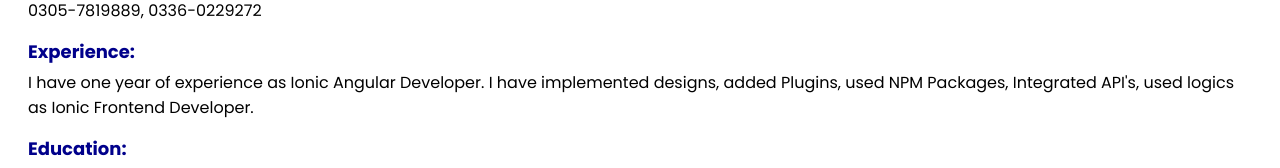
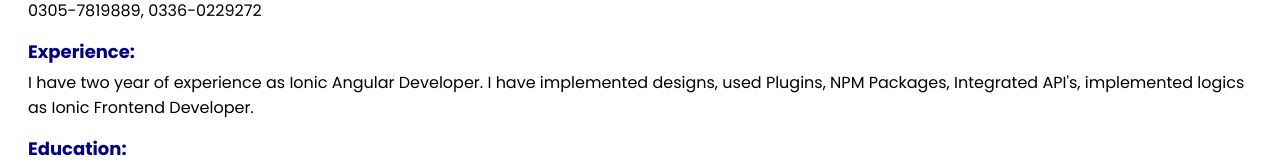
Before and after one commit to Ali-Gharsheen/portfolio_site, a plain HTML site: page index.html in a window 1280 px wide. Shown: the part 256-424 px from the top of the page. Drawn offline with Linux system fonts and the light colour scheme.

Commit message:
Update index.html

```diff
--- a/index.html
+++ b/index.html
@@ -23,8 +23,8 @@
           Experience:
         </div>
         <div class="label_content">
-          I have one year of experience as Ionic Angular Developer. I have  implemented designs,
-          added Plugins, used NPM Packages, Integrated API's, used logics as Ionic Frontend Developer.
+          I have two year of experience as Ionic Angular Developer. I have  implemented designs,
+          used Plugins, NPM Packages, Integrated API's, implemented logics as Ionic Frontend Developer.
         </div>
         <div class="label">
           Education:
```
